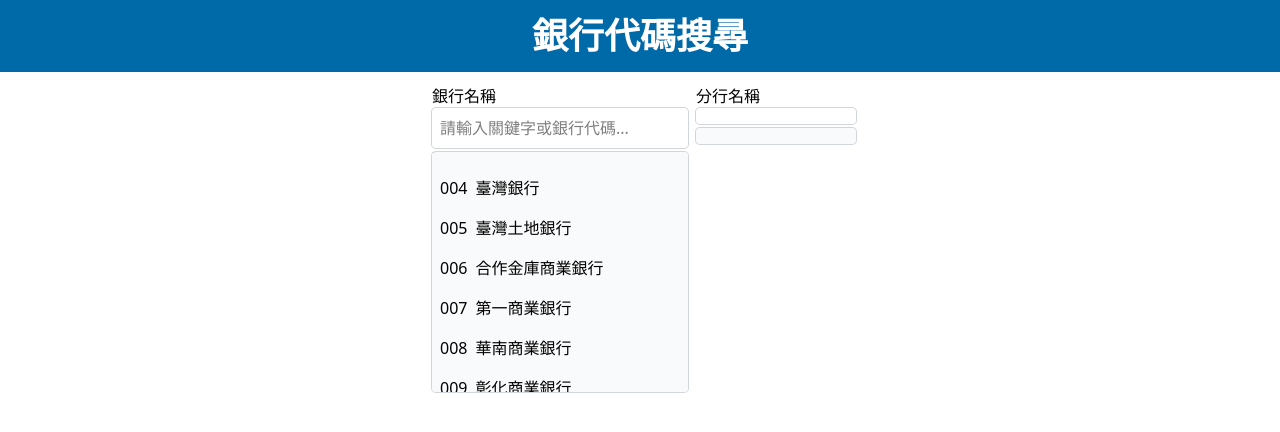
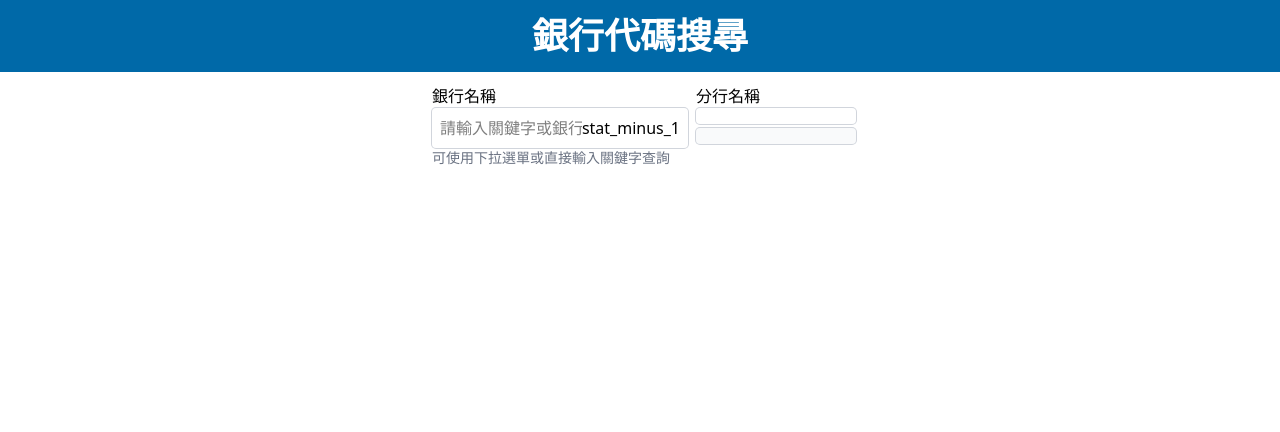
Before and after one commit to tw30006/bankSearch, a React (Vite) app: page / in a window 1280 px wide. Shown: the top 432 px of the page. Built offline with nearby package versions, Linux system fonts and the light colour scheme.

Commit message:
feat: 銀行名稱下拉選擇＆關鍵字搜尋的功能

```diff
--- a/src/components/SearchBank.jsx
+++ b/src/components/SearchBank.jsx
@@ -3,12 +3,34 @@ import { useState, useEffect } from "react";
 const searchBank = ({ headOfficeList }) => {
   console.log(headOfficeList);
   const [selectedHeadOffice, setSelectedHeadOffice] = useState("");
-  const [isDropdownOpen, setIsDropdownOpen] = useState(false);
+  const [isOpenHeadOffice, setIsOpenHeadOffice] = useState(false);
+  const [filterHeadOffice, setFilterHeadOffice] = useState([]);
 
   const handleSelectOption = (headOffice) => {
     setSelectedHeadOffice(`${headOffice.code} ${headOffice.bankName}`);
+    setIsOpenHeadOffice(false);
+  };
+  useEffect(() => {
+    setFilterHeadOffice(headOfficeList);
+  }, [headOfficeList]);
+  const handleHeadOfficeList = () => {
+    setIsOpenHeadOffice(!isOpenHeadOffice);
   };
 
+  const handleInputHeadOffice = (e) => {
+    const keyword = e.target.value;
+    const normalize = keyword.trim().toLowerCase();
+
+    setSelectedHeadOffice(keyword);
+    const next = headOfficeList.filter((headOffice) => {
+      return (
+        headOffice.bankName.includes(normalize) ||
+        headOffice.code.includes(normalize)
+      );
+    });
+    setFilterHeadOffice(next);
+    setIsOpenHeadOffice(true);
+  };
   return (
     <>
       <div className="flex justify-center my-3">
@@ -21,12 +43,20 @@ const searchBank = ({ headOfficeList }) => {
                 placeholder="請輸入關鍵字或銀行代碼..."
                 id="bankName"
                 value={selectedHeadOffice}
-                onChange={(e) => setSelectedHeadOffice(e.target.value)}
+                onChange={(e) => handleInputHeadOffice(e)}
+                onFocus={() => setIsOpenHeadOffice(true)}
               />
+              <span
+                className="material-symbols-outlined"
+                onClick={() => handleHeadOfficeList()}
+              >
+                {isOpenHeadOffice ? "stat_1" : "stat_minus_1"}
+              </span>
             </div>
+            {isOpenHeadOffice && (
               <ul className="z-2 absolute mt-1 w-full rounded bg-gray-50 ring-1 ring-gray-300 max-h-60 overflow-y-auto">
                 <li className="w-full rounded bg-gray-50 text-center py-2"></li>
-              {headOfficeList.map((headOffice) => {
+                {filterHeadOffice.map((headOffice) => {
                   return (
                     <li
                       className="cursor-pointer p-2 hover:bg-gray-200"
@@ -39,6 +69,7 @@ const searchBank = ({ headOfficeList }) => {
                   );
                 })}
               </ul>
+            )}
           </div>
           <div className="text-gray-500 text-sm">
             可使用下拉選單或直接輸入關鍵字查詢
```
Lines whose indentation alone changed are shown as unchanged.
